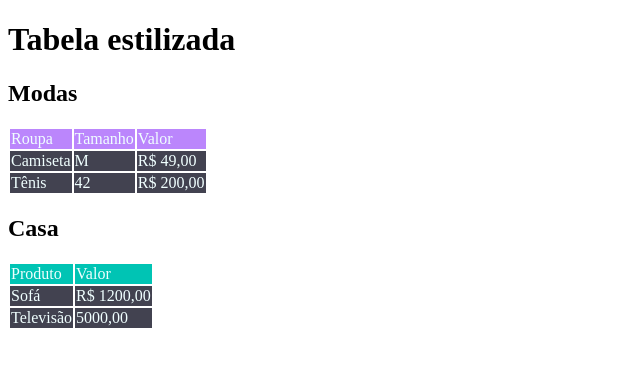
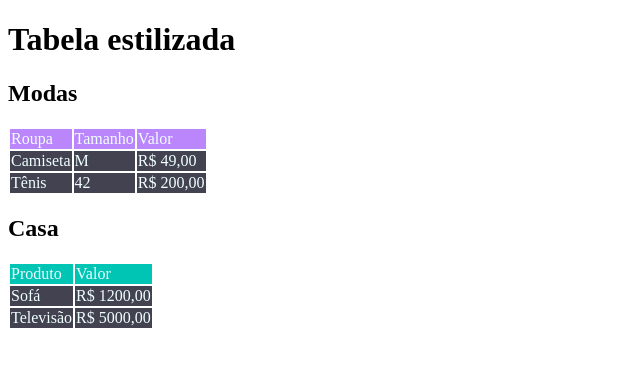
Before and after one commit to toncardoso/tabela-estilizada, a plain HTML site: page index.html in a window 1280 px wide. Shown: the full height of the page, 0-640 px from the left. Drawn offline with Linux system fonts and the light colour scheme.

Commit message:
adicionado R$ no preço da televisão

```diff
--- a/index.html
+++ b/index.html
@@ -41,7 +41,7 @@
         </tr>
         <tr class="valores">
             <td>Televisão</td>
-            <td>5000,00</td>
+            <td>R$ 5000,00</td>
         </tr>
     </table>
 </body>
```
